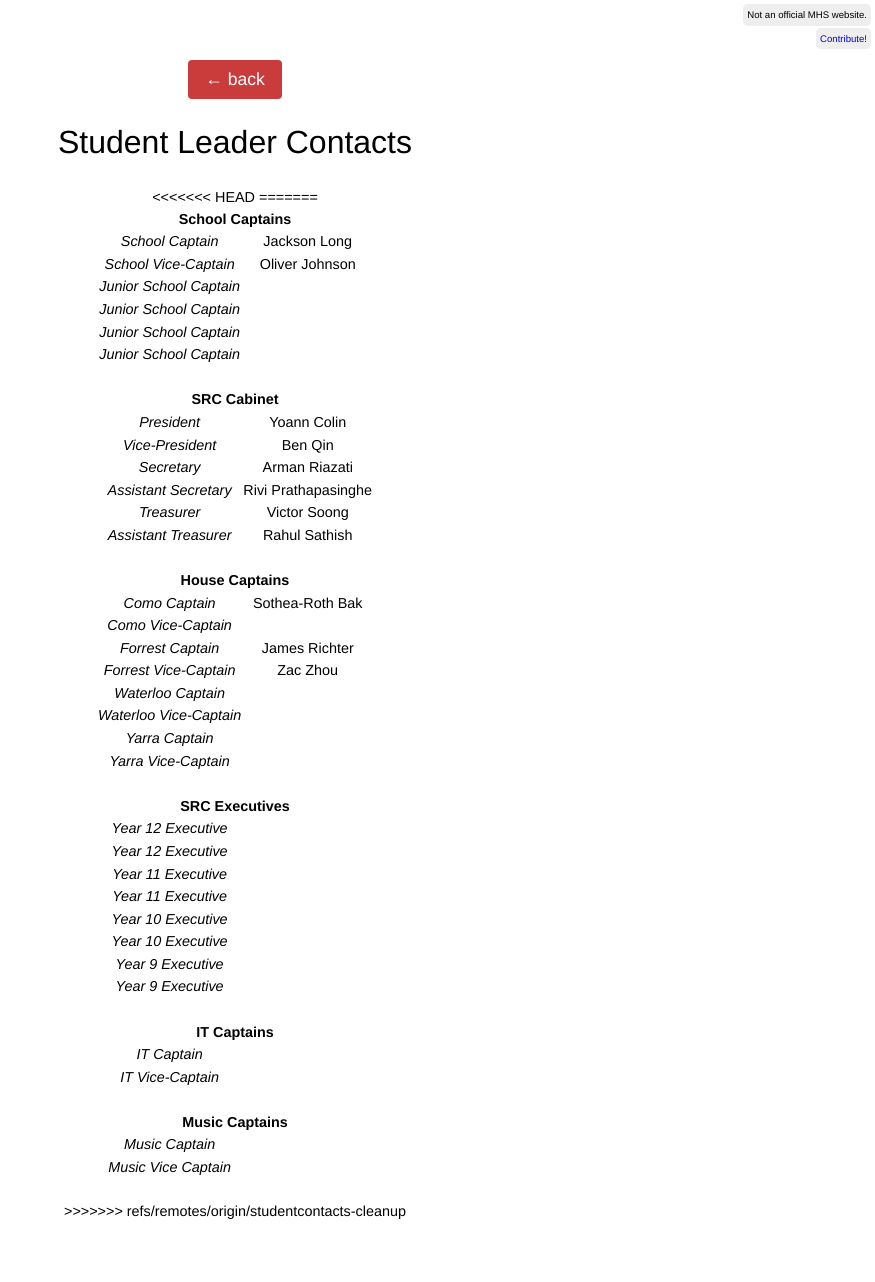
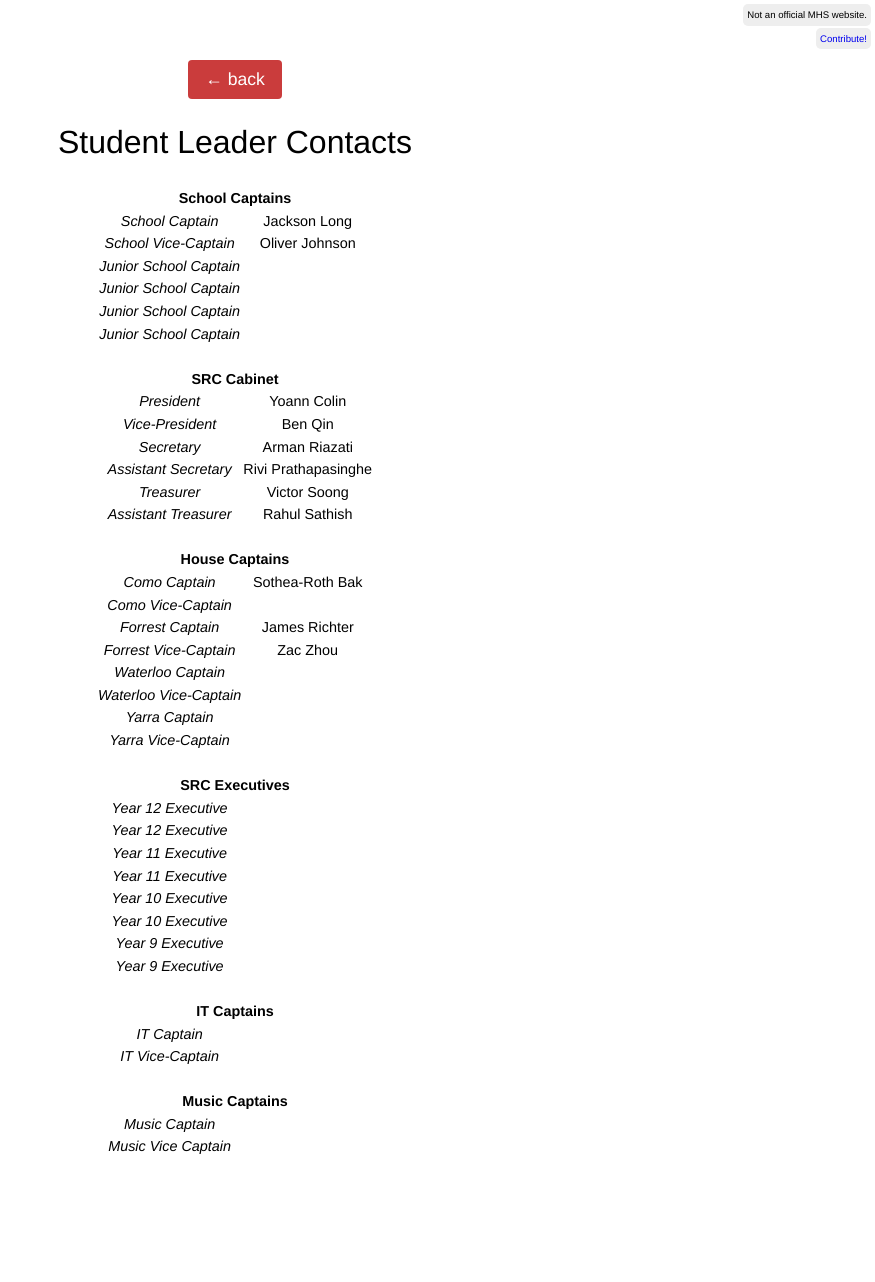
Before and after one commit to mhslinks/mhslinks.github.io, a Jekyll site: the page built from studentcontacts/index.html, in a window 1280 px wide. Shown: the whole page, without its empty margins (405-1280 px from the left). Built offline with Jekyll 4.4.1, drawn with Linux system fonts in a browser that asks for light colours; after the commit the page ends 1241 px from its top, so only the background shows below that.

Commit message:
Remove merge conflict markers
ಠ_ಠ

```diff
--- a/studentcontacts/index.html
+++ b/studentcontacts/index.html
@@ -6,25 +6,6 @@ title: Student Leader Contacts
     <div><a class="pure-button button-xlarge button-red" href="../"> &larr; back</a></div>
     <h1>Student Leader Contacts</h1>
     <div class="small">
-<<<<<<< HEAD
-        {% assign students = site.data.studentcontacts%}
-        {% for student in students %}
-        {% if student.group %}<b>{{student.group}}</b>
-        <br>
-        <table style="width:100%">
-            {% endif %}
-            {% if student.position %}
-            <tr>
-                <td>{{student.position}}</td>
-                <td>{{student.name}}</td>
-                <td><a href="mailto:{{ student.email }}">{{ student.email }}</a></td>
-            </tr>
-            {% endif %}
-            {% if student.endgroup %}
-            </table><br>
-            {% endif %}
-            {% endfor %}
-=======
         <table style="max-width: 400px; margin: 0 auto;">
             <tbody>
                 {% assign groups = site.data.studentcontacts%}
@@ -44,6 +25,5 @@ title: Student Leader Contacts
                 {% endfor %}
             </tbody>
         </table>
->>>>>>> refs/remotes/origin/studentcontacts-cleanup
     </div>
 </div>
```
